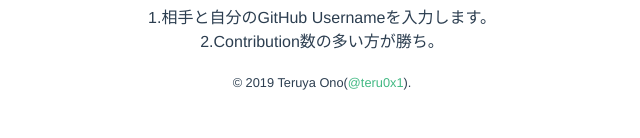
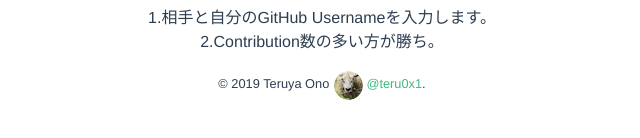
Before and after one commit to teru01/github_janken_frontend, a Vue app: page / in a window 1280 px wide. Shown: the part 546-684 px from the top of the page, without its empty margins (318-958 px from the left). Built offline with nearby package versions, Linux system fonts and the light colour scheme.

Commit message:
add icon

```diff
--- a/src/components/HelloWorld.vue
+++ b/src/components/HelloWorld.vue
@@ -43,7 +43,7 @@
       <li>1.相手と自分のGitHub Usernameを入力します。</li><br>
       <li>2.Contribution数の多い方が勝ち。</li>
     </ul>
-    <small>&copy; {{copyright_date}} Teruya Ono(<a href="https://twitter.com/teru0x1">@teru0x1</a>).</small>
+    <small>&copy; {{copyright_date}} Teruya Ono <img src="/sheep_icon_2.png"><a href="https://twitter.com/teru0x1"> @teru0x1</a>.</small>
   </div>
 </template>
 <script>
```
Also changed, not shown: public/sheep_icon.png (added), public/sheep_icon_2.png (added).
